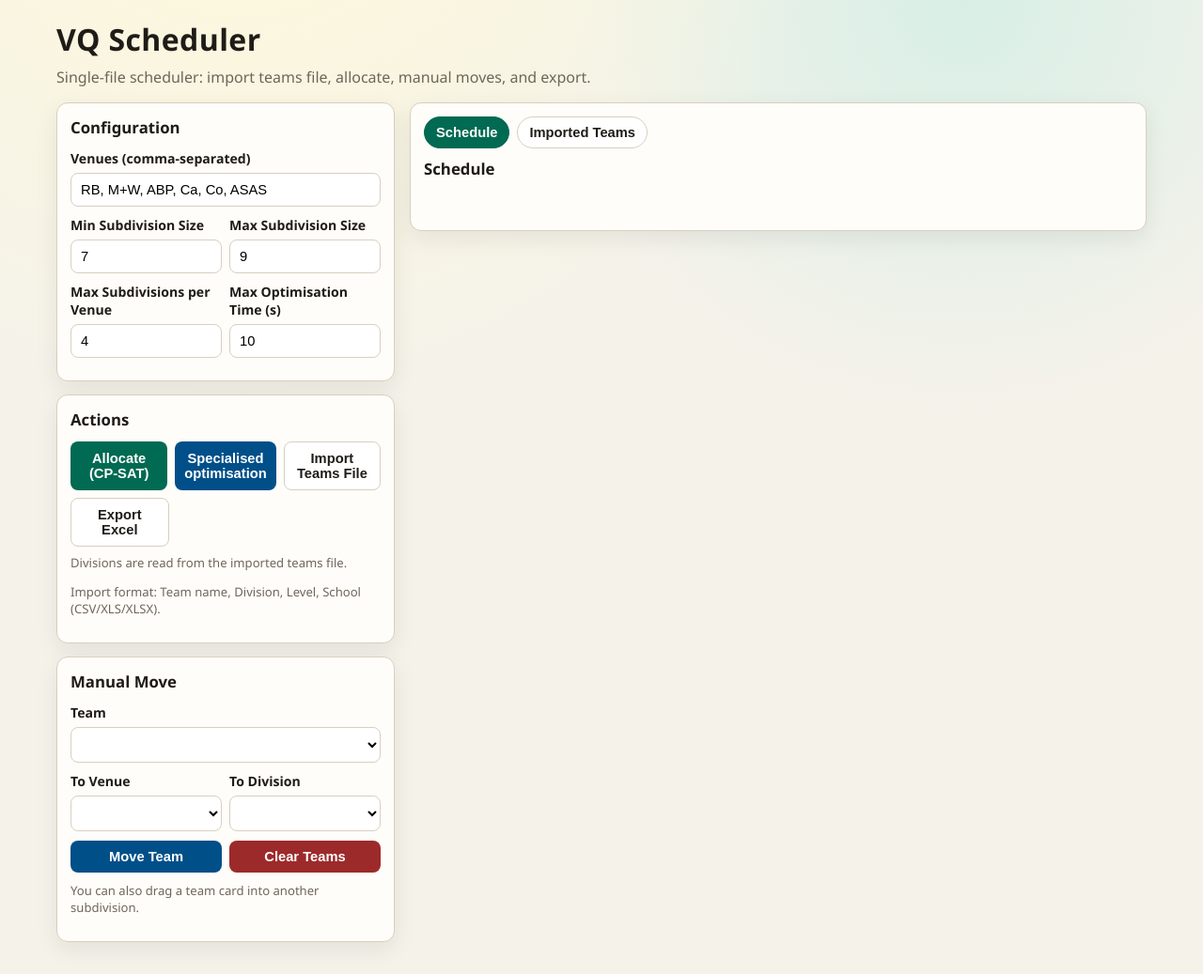
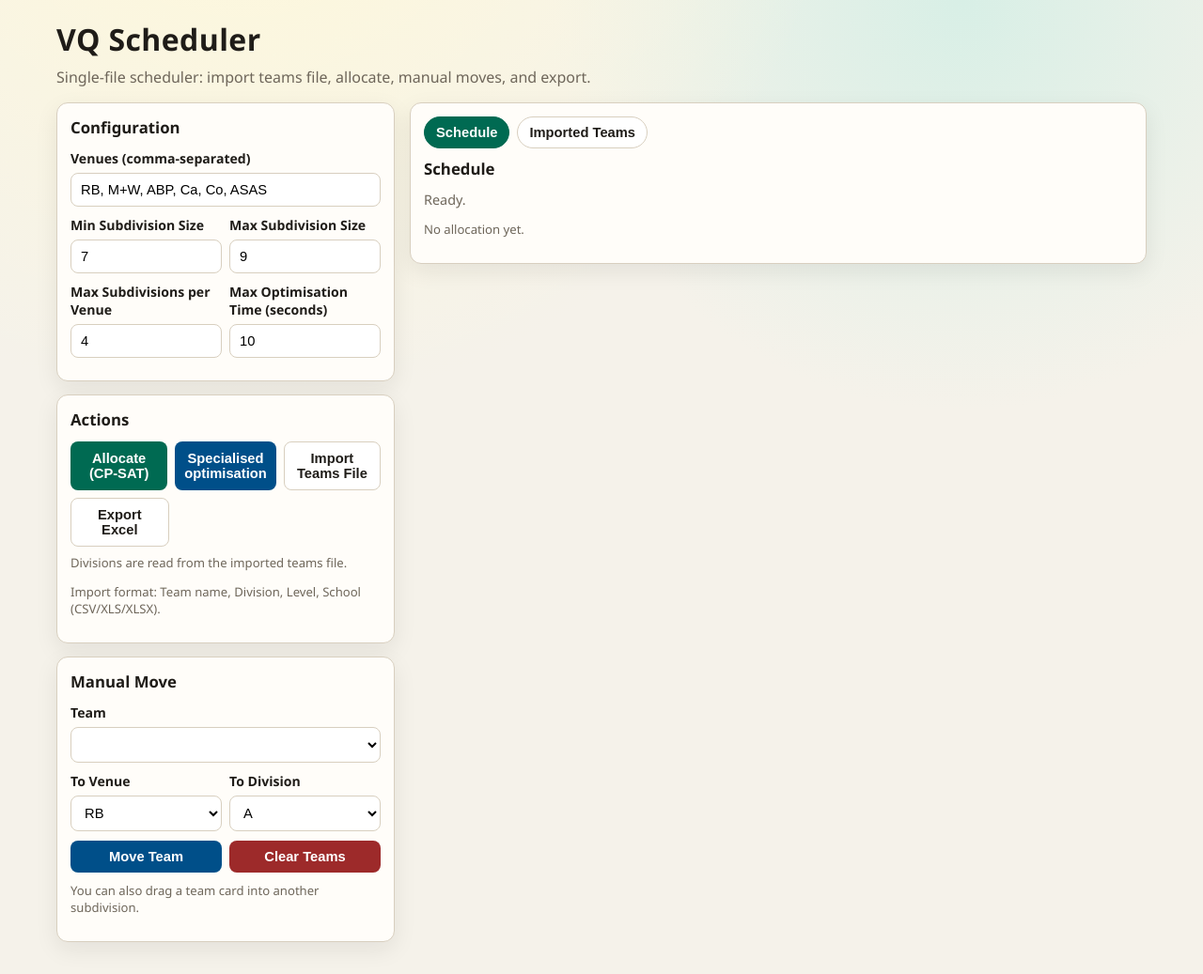
Before and after one commit to uqtmiller/uqtmiller.github.io, a Jekyll site: the page built from scheduler.html, in a window 1280 px wide. Shown: the whole page at 94% size. Built offline with Jekyll 4.4.1, drawn with Linux system fonts in a browser that asks for light colours; some of the changed lines change nothing that is shown.

Commit message:
Update scheduler.html

```diff
--- a/scheduler.html
+++ b/scheduler.html
@@ -423,7 +423,7 @@
               <input id="maxSubdivisionsInput" type="number" min="1" value="4" />
             </div>
             <div>
-              <label for="maxOptimisationTimeInput">Max Optimisation Time (s)</label>
+              <label for="maxOptimisationTimeInput">Max Optimisation Time (seconds)</label>
               <input id="maxOptimisationTimeInput" type="number" min="1" value="10" />
             </div>
           </div>
@@ -439,7 +439,7 @@
           <div class="toolbar">
             <button id="exportExcelBtn" class="btn ghost">Export Excel</button>
           </div>
-          <input id="openCsvInput" type="file" accept=".csv,.xls,.xlsx,text/csv,application/vnd.ms-excel,application/vnd.openxmlformats-officedocument.spreadsheetml.sheet" style="display:none;" />
+          <input id="openCsvInput" type="file" accept=".csv,.xls,.xlsx,text/csv,application/vnd.ms-excel,application/vnd.openxmlformats-officedocument.spreadsheetml.sheet" style="position:absolute;left:-9999px;width:1px;height:1px;opacity:0;" tabindex="-1" />
           <p class="note">Divisions are read from the imported teams file.</p>
           <p class="note">Import format: Team name, Division, Level, School (CSV/XLS/XLSX).</p>
         </section>
@@ -2890,7 +2890,7 @@
       `;
 
       downloadTextFile(
-        VQ-schedule-${new Date().toISOString().slice(0, 10)}.xls`,
+        `VQ-schedule-${new Date().toISOString().slice(0, 10)}.xls`,
         excelHtml,
         "application/vnd.ms-excel"
       );
@@ -2978,9 +2978,27 @@
       showStatus("All teams cleared.", false);
     }
 
+    function openTeamsFilePicker(event) {
+      if (event) {
+        event.preventDefault();
+      }
+      if (!openCsvInput) {
+        return;
+      }
+      try {
+        if (typeof openCsvInput.showPicker === "function") {
+          openCsvInput.showPicker();
+          return;
+        }
+      } catch (err) {
+        // Ignore and fall back to click for older browsers or blocked showPicker calls.
+      }
+      openCsvInput.click();
+    }
+
     allocateBtn.addEventListener("click", allocateNow);
     specializedOptimizeBtn.addEventListener("click", allocateSpecializedNow);
-    importCsvBtn.addEventListener("click", () => openCsvInput.click());
+    importCsvBtn.addEventListener("click", openTeamsFilePicker);
     exportExcelBtn.addEventListener("click", exportExcel);
     moveTeamBtn.addEventListener("click", moveTeam);
     clearTeamsBtn.addEventListener("click", clearTeams);
```
